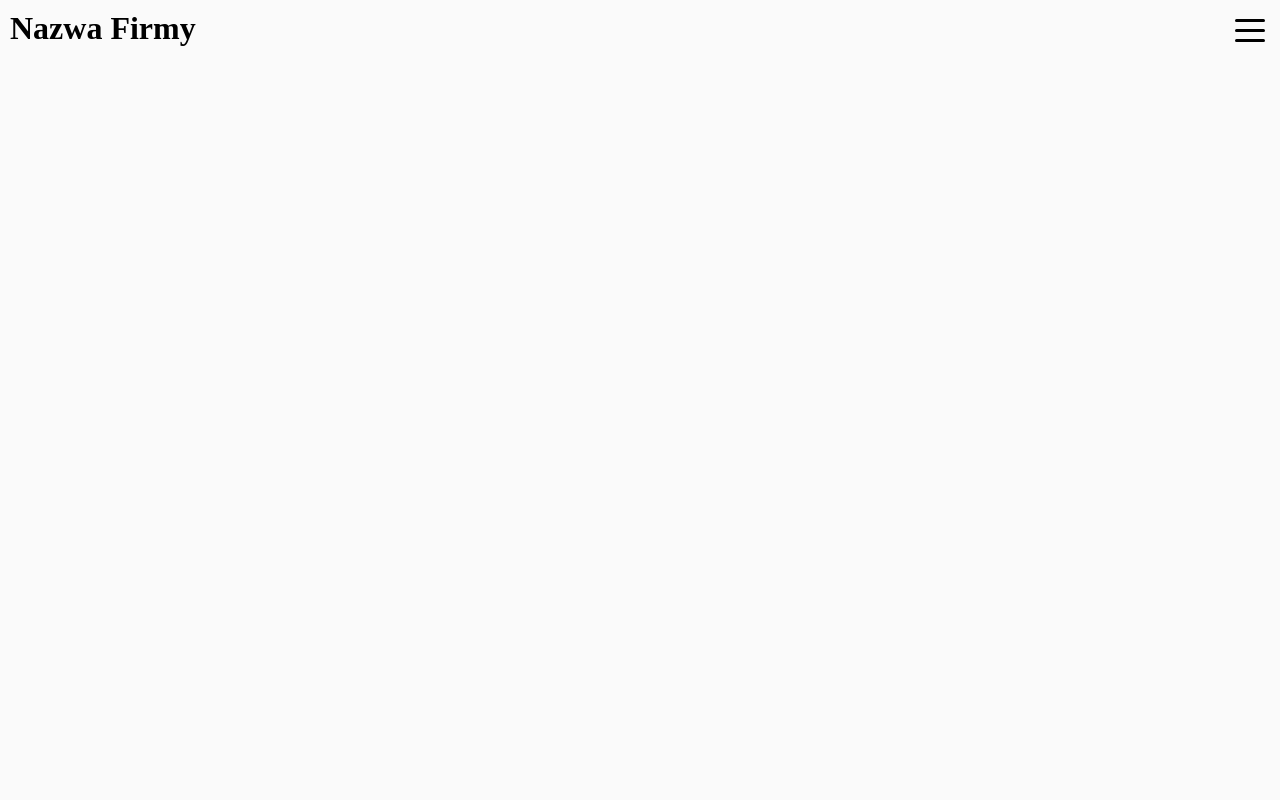
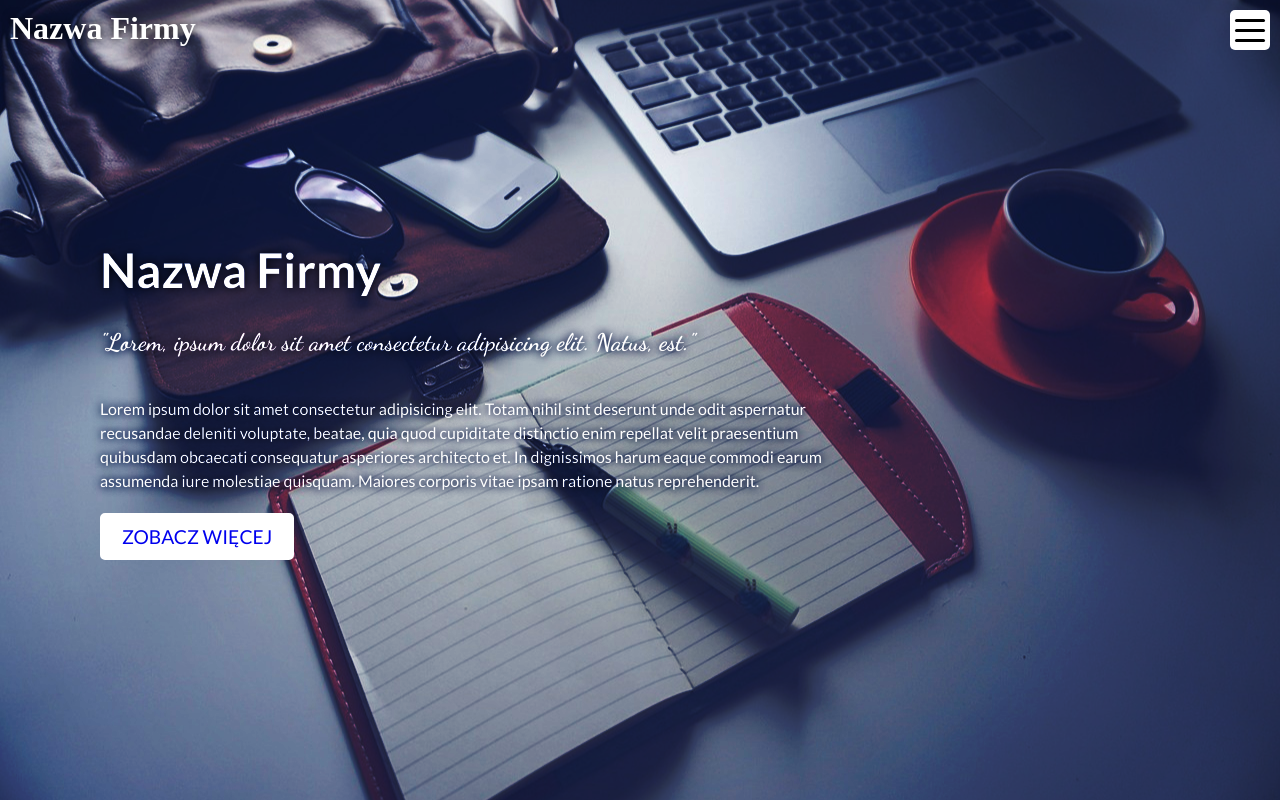
Before and after one commit to danielkuzminski/company_landing, a React (Create React App) app: page / in a window 1280 px wide. Built offline with nearby package versions, Linux system fonts and the light colour scheme; a web font is replaced by a local one.

Commit message:
git create homepage component

```diff
--- a/src/App.js
+++ b/src/App.js
@@ -1,5 +1,5 @@
 import './App.css';
-import {BrowserRouter, Route, Link, NavLink, Switch} from 'react-router-dom'
+import {BrowserRouter, Route, Switch} from 'react-router-dom'
 import Home from './pages/Home'
 import About from './pages/About'
 import Contact from './pages/Contact'
--- a/src/components/Navbar.css
+++ b/src/components/Navbar.css
@@ -14,9 +14,10 @@
 
 .company-name {
   font-family: 'Arima', cursive;
-  color: #000;
+  color: #fff;
   text-transform: capitalize;
   font-size: 2rem;
+  text-shadow: 0 0 10px #000;
 }
 
 .nav-links a{
@@ -27,7 +28,7 @@
 }
 
 .nav-links a.active {
-  color: #f80;
+  color: #420c9a;
 }
 
 .navigation-wrapper {
@@ -50,7 +51,8 @@
   right: 10px;
   width: 40px;
   aspect-ratio: 1/1;
-  background: transparent;
+  background: #fff;
+  border-radius: 5px;
   display: flex;
   align-items: center;
   justify-content: center;
--- a/src/index.css
+++ b/src/index.css
@@ -8,7 +8,7 @@
 
 body {
   font-family: 'Lato', sans-serif;
-  background-color: #fafafa;
+  background-color: #fff;
 }
 
 a {
--- a/src/pages/Home.css
+++ b/src/pages/Home.css
@@ -1,4 +1,70 @@
+@import url('https://fonts.googleapis.com/css2?family=Dancing+Script:wght@400;700&display=swap');
+
 .home-container {
-  width: 100vw;
+  position: absolute;
+  right: 0;
+  width: 100%;
   min-height: 100vh;
+  padding: 100px;
+  display: flex;
+  align-items: flex-start;
+  flex-direction: column;
+  justify-content: center;
+  background-image: url('../assets/laptop-g9ee590b94_1280.jpg');
+  background-position: center;
+  background-size: cover;
+  background-repeat: no-repeat;
+  color: #fff;
+  text-shadow: 0 0 10px #000;
 }
+
+.home-company-name {
+  font-size: 3rem;
+  margin-bottom: 30px;
+}
+
+.home-company-motto {
+  font-family: 'Dancing Script', cursive;
+  font-size: 1.5rem;
+  font-weight: 700;
+  margin-bottom: 40px;
+}
+
+.home-company-about {
+  text-align: left;
+  line-height: 1.5;
+  max-width: 70%;
+  margin-bottom: 20px;
+}
+
+.home-show-more {
+  display: block;
+  font-size: 1.2rem;
+  text-transform: uppercase;
+  border: 2px solid #fff;
+  background: #fff;
+  border-radius: 5px;
+  padding: 10px 20px;
+  z-index: 1000;
+  text-shadow: none;
+}
+
+.overlay {
+  position: absolute;
+  top: 0;
+  left: 0;
+  width: 100%;
+  height: 100%;
+  background-color: #333d67;
+  mix-blend-mode: overlay;
+}
+
+@media(max-width: 480px){
+  .home-container {
+    padding: 25px;
+  }
+
+  .home-company-about {
+    max-width: 90%;
+  }
+}
--- a/src/pages/Home.jsx
+++ b/src/pages/Home.jsx
@@ -1,10 +1,15 @@
 import React from 'react'
+import { Link } from 'react-router-dom'
 import './Home.css'
 
 export default function Home() {
   return (
     <div className='home-container'>
-
+        <h1 className='home-company-name'>Nazwa Firmy</h1>
+        <h3 className='home-company-motto'>"Lorem, ipsum dolor sit amet consectetur adipisicing elit. Natus, est."</h3>
+        <p className='home-company-about'>Lorem ipsum dolor sit amet consectetur adipisicing elit. Totam nihil sint deserunt unde odit aspernatur recusandae deleniti voluptate, beatae, quia quod cupiditate distinctio enim repellat velit praesentium quibusdam obcaecati consequatur asperiores architecto et. In dignissimos harum eaque commodi earum assumenda iure molestiae quisquam. Maiores corporis vitae ipsam ratione natus reprehenderit.</p>
+        <Link className='home-show-more' to='/offer'>Zobacz więcej</Link>
+<div className="overlay"></div>
     </div>
   )
 }
```
Also changed, not shown: src/assets/laptop-g9ee590b94_1280.jpg (added).
